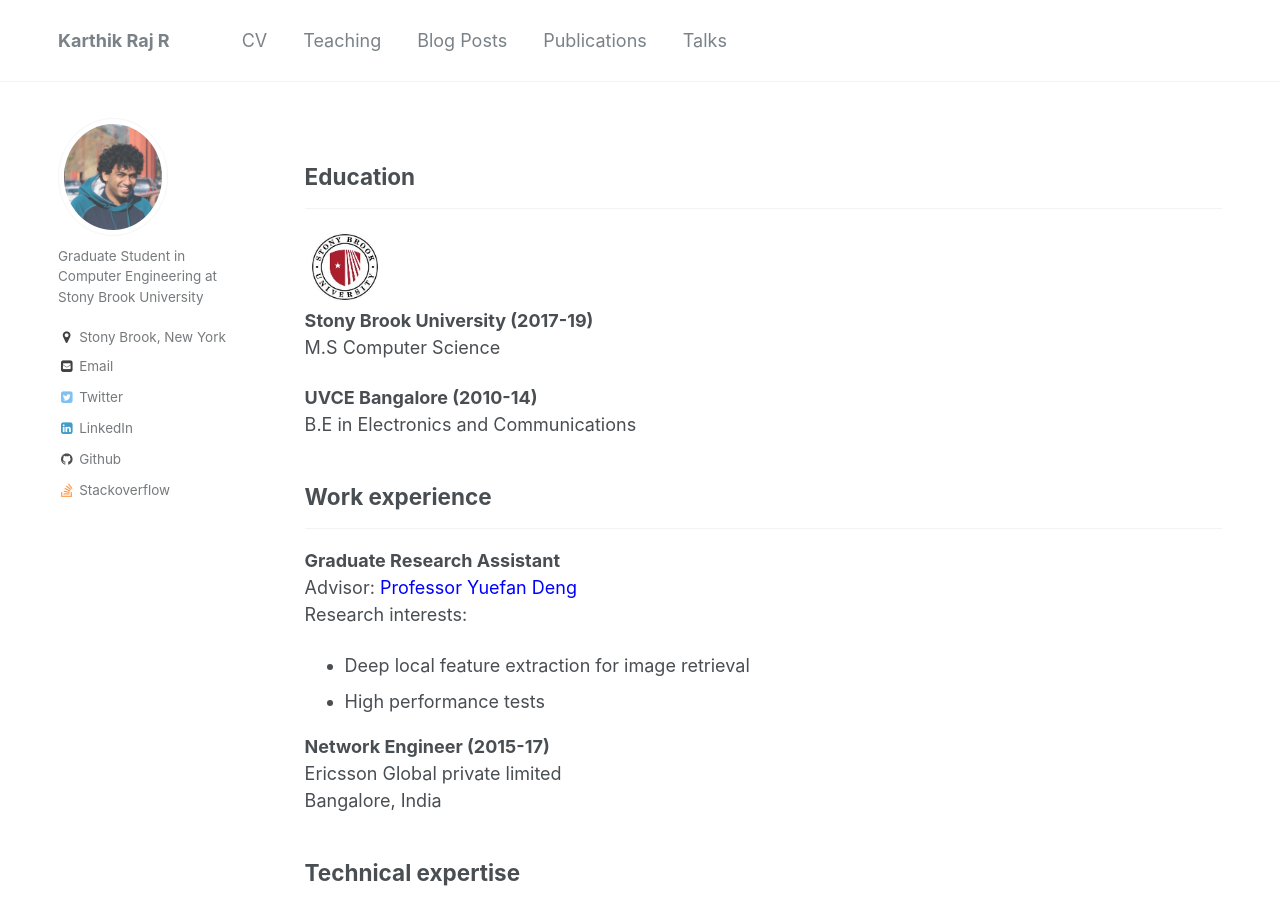
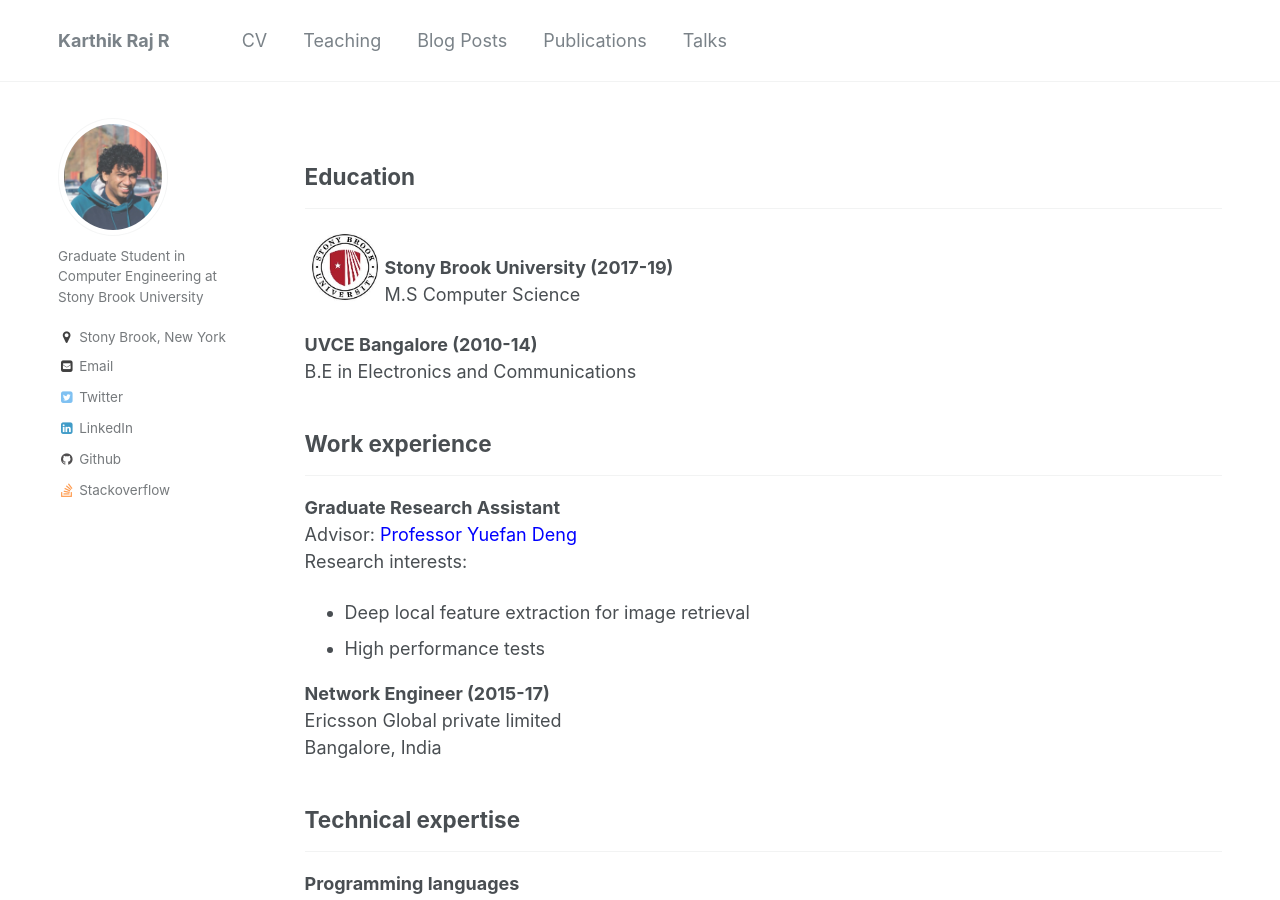
Before and after one commit to Karthik4293/Karthik4293.github.io, a Jekyll site: the page built from _pages/cv.md, in a window 1280 px wide and 900 px high. Built offline with Jekyll 4.4.1, drawn with Linux system fonts in a browser that asks for light colours.

Commit message:
new lines

```diff
--- a/_pages/cv.md
+++ b/_pages/cv.md
@@ -8,7 +8,7 @@ redirect_from:
 ---
 ## Education
 ------
-<img align="center" width="80" src="/images/SBU_logo_1.jpg">
+<img align="left" width="80" src="/images/SBU_logo_1.jpg">
 <b>Stony Brook University (2017-19)</b>
 M.S Computer Science
 
```
